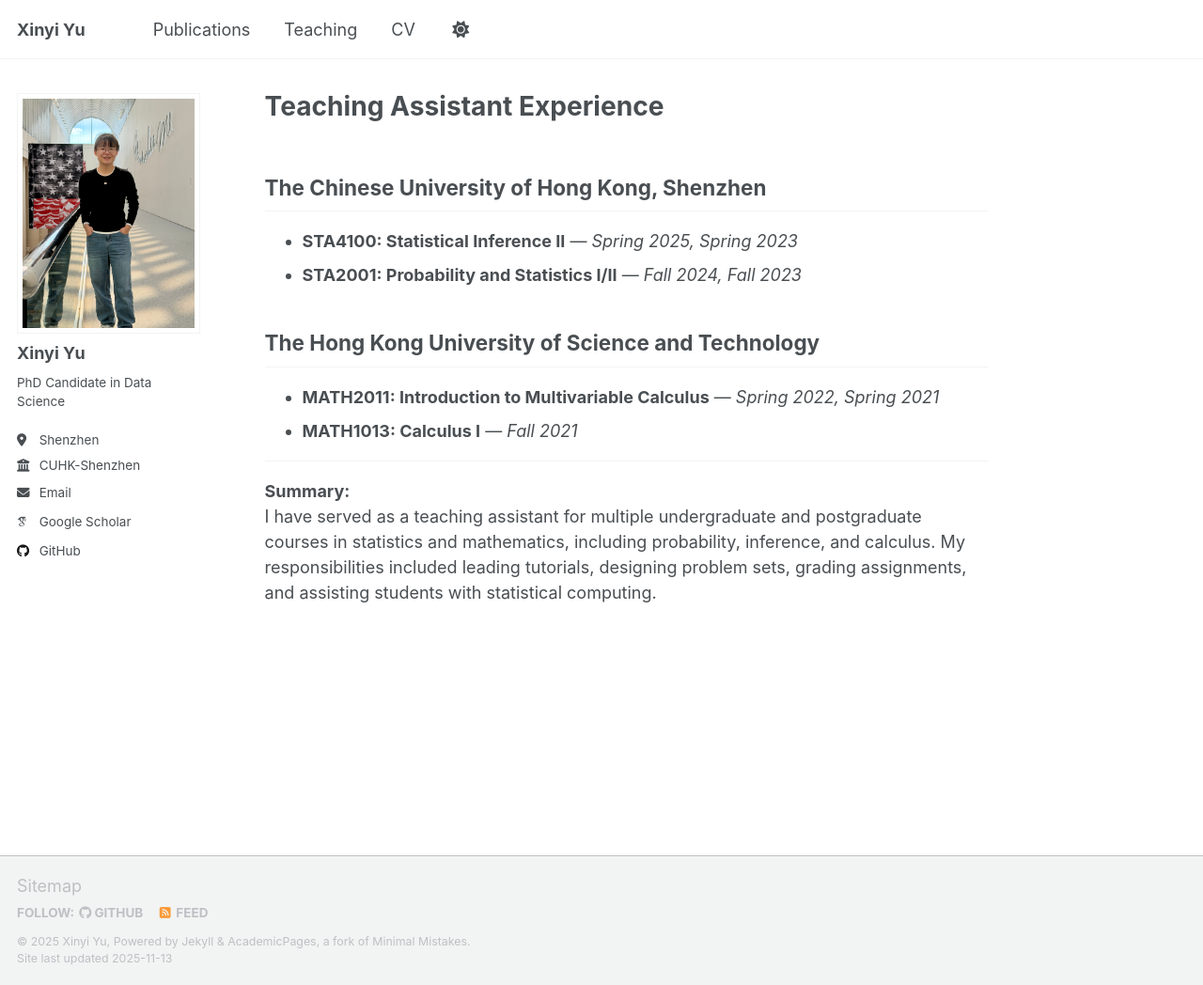
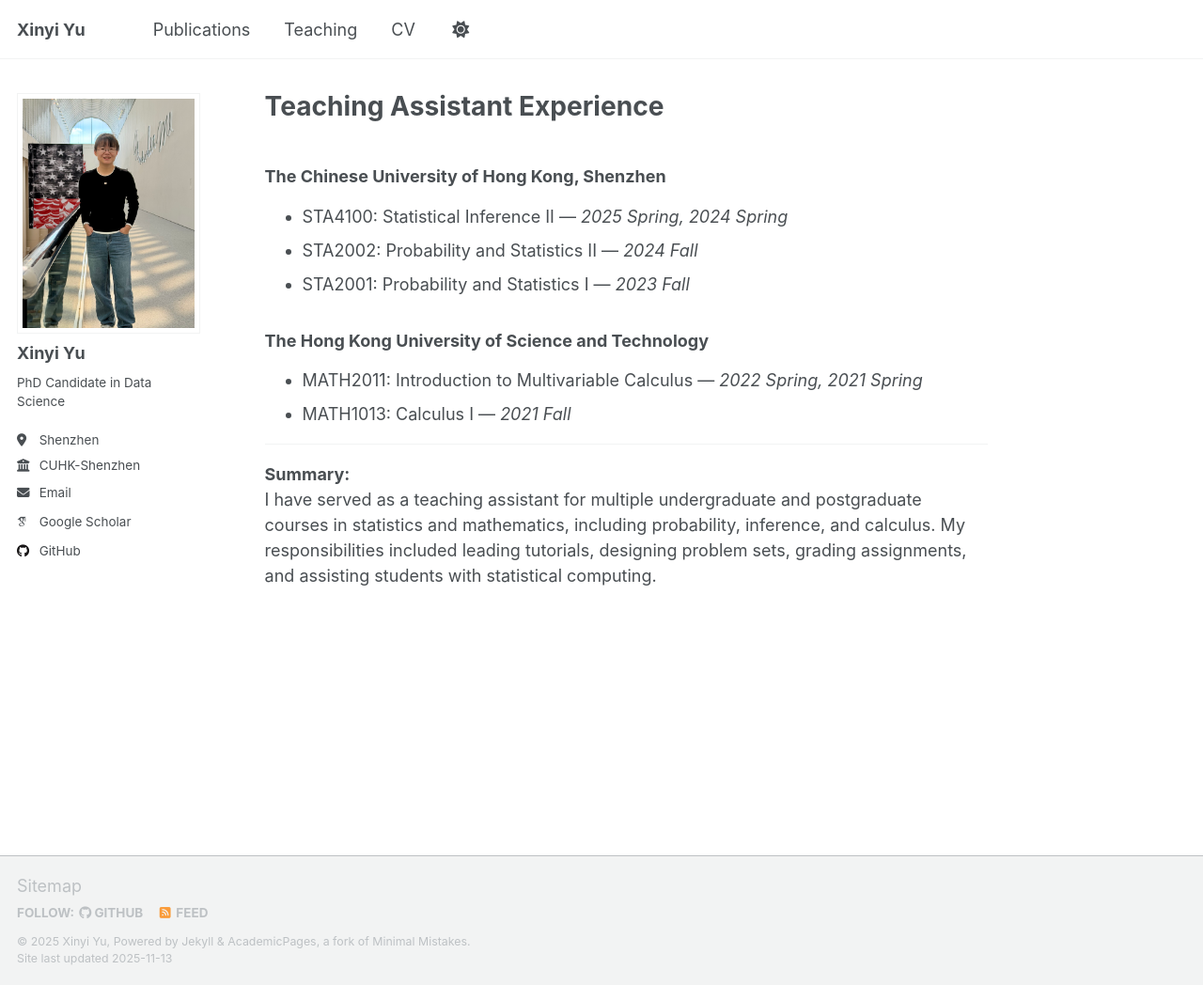
Before and after one commit to xinyiyu/xinyiyu.github.io, a Jekyll site: the page built from _pages/teaching.md, in a window 1280 px wide and 1048 px high. Shown: the whole window at 94% size. Built offline with Jekyll 4.4.1, drawn with Linux system fonts in a browser that asks for light colours; some web fonts are replaced; a script that is not in the unit is left out.

Commit message:
Update teaching.md

```diff
--- a/_pages/teaching.md
+++ b/_pages/teaching.md
@@ -5,13 +5,14 @@ permalink: /teaching/
 author_profile: true
 ---
 
-## The Chinese University of Hong Kong, Shenzhen
-- **STA4100: Statistical Inference II** — *Spring 2025, Spring 2023*
-- **STA2001: Probability and Statistics I/II** — *Fall 2024, Fall 2023*
+### The Chinese University of Hong Kong, Shenzhen
+- STA4100: Statistical Inference II — *2025 Spring, 2024 Spring*
+- STA2002: Probability and Statistics II — *2024 Fall*
+- STA2001: Probability and Statistics I — *2023 Fall*
 
-## The Hong Kong University of Science and Technology
-- **MATH2011: Introduction to Multivariable Calculus** — *Spring 2022, Spring 2021*
-- **MATH1013: Calculus I** — *Fall 2021*
+### The Hong Kong University of Science and Technology
+- MATH2011: Introduction to Multivariable Calculus — *2022 Spring, 2021 Spring*
+- MATH1013: Calculus I — *2021 Fall*
 
 ---
 
```
